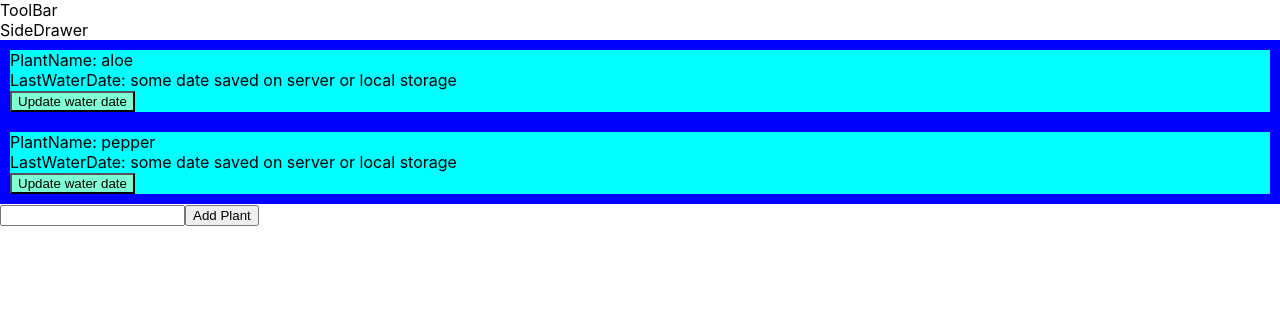
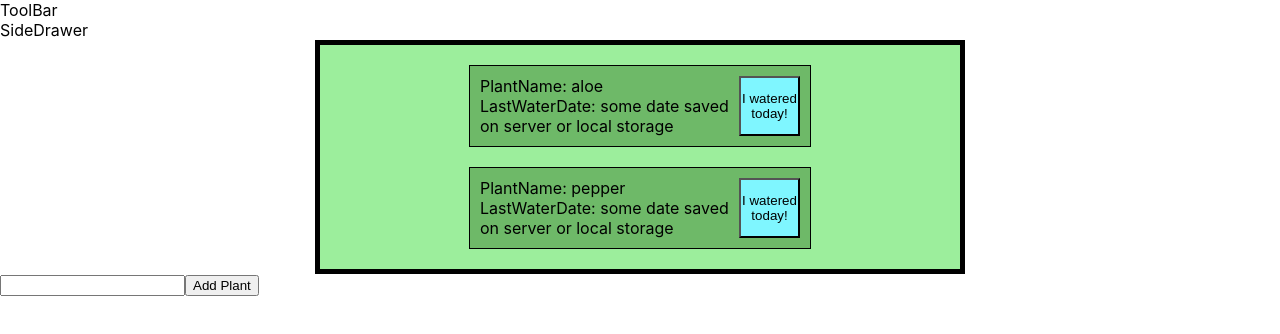
Before and after one commit to signalcat/home-dashboard, a React (Create React App) app: page / in a window 1280 px wide. Shown: the top 334 px of the page. Built offline with nearby package versions, Linux system fonts and the light colour scheme.

Commit message:
Add some styles to plant list

```diff
--- a/src/components/Plants/Plant.js
+++ b/src/components/Plants/Plant.js
@@ -15,9 +15,9 @@ class Plant extends Component {
     render() {
         return (
         <div className={classes.Plant}>
-            <div>PlantName: {this.props.plantName}</div>
-            <div>LastWaterDate: {this.state.date} </div>
-            <button className={classes.UpdateWaterDateButton} onClick={this.updateDateHandler}>Update water date</button>
+            <div>PlantName: {this.props.plantName} <br/>
+            LastWaterDate: {this.state.date}</div>
+            <button className={classes.UpdateWaterDateButton} onClick={this.updateDateHandler}>I watered today!</button>
         </div>
         )
     }
--- a/src/components/Plants/Plant.module.css
+++ b/src/components/Plants/Plant.module.css
@@ -1,10 +1,15 @@
 .Plant {
-    background-color: aqua;
-    border-width: 10px;
-    border-style: solid;
-    border-color: blue;
+    margin: auto;
+    margin-bottom: 20px;
+    margin-top: 20px;
+    border: 1px solid;
+    display: flex;
+    width: 50%;
+    background-color: rgb(110, 185, 104);
+    padding: 10px;
 }
 
 .UpdateWaterDateButton {
-    background-color: aquamarine;
+    padding: 1px;
+    background-color: rgb(127, 246, 255);
 }
--- a/src/containers/PlantsBoard.module.css
+++ b/src/containers/PlantsBoard.module.css
@@ -5,3 +5,11 @@
 .NewPlantInput {
     border: 2px solid green;
 }
+
+.PlantsList {
+    background-color: rgb(156, 238, 156);
+    margin: auto;
+    width: 50%;
+    border-style: solid;
+    border-width: 5px;
+}
--- a/src/containers/plantsBoard.js
+++ b/src/containers/plantsBoard.js
@@ -1,7 +1,7 @@
 import React, { Component } from 'react';
 import Aux from '../hoc/Aux/Aux';
-import classes from './PlantsBoard.module.css'
 import Plant from '../components/Plants/Plant';
+import PlantsBoardStyle from './PlantsBoard.module.css';
 
 
 class PlantsBoard extends Component {
@@ -32,9 +32,8 @@ class PlantsBoard extends Component {
     render() {
         return(
             <Aux>
-                <div>
-                {
-                // Key is unique plant name
+                <div className={PlantsBoardStyle.PlantsList}>
+                {// Key is unique plant name
                 Object.keys(this.state.plants).map( key => {
                     return <Plant key={key} plantName={key} date={this.state.plants[key]}></Plant>
                 })}</div>
```
